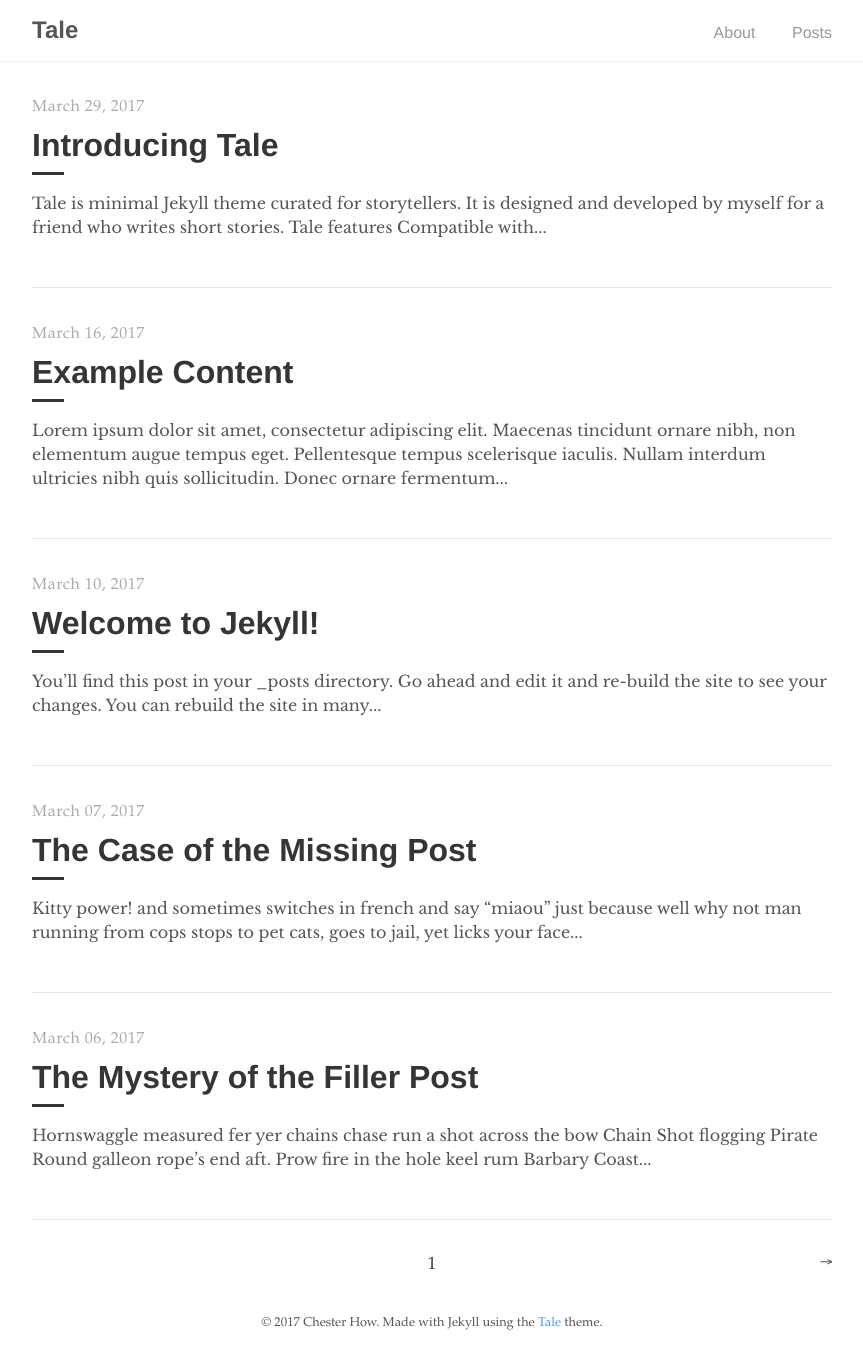
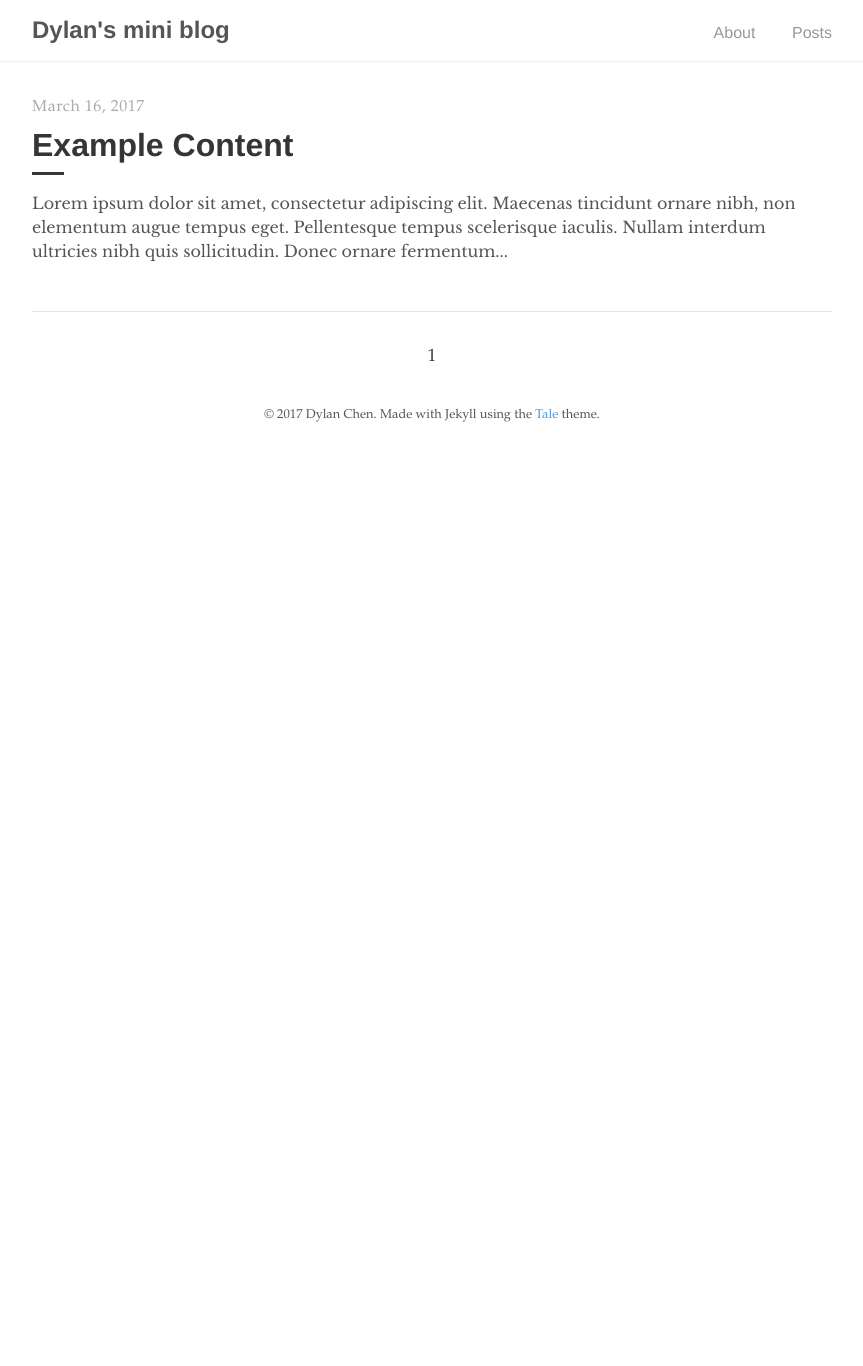
Before and after one commit to dylanchen0114/blog_pages, a Jekyll site: the page built from index.html, in a window 1280 px wide. Shown: the whole page, without its empty margins (208-1071 px from the left). Built offline with Jekyll 4.4.1, drawn with Linux system fonts in a browser that asks for light colours; the list of posts is cut into pages by our own code; after the commit the page ends 900 px from its top, so only the background shows below that.

Commit message:
first post

```diff
--- a/_config.yml
+++ b/_config.yml
@@ -2,7 +2,7 @@
 permalink:      /:year-:month-:day/:title
 
 # Setup
-title:          Tale
+title:          Dylan's mini blog
 paginate:       5
 baseurl:        "/"
 url:            "https://dylanchen0114.github.io"
@@ -17,14 +17,14 @@
 
 # About
 author:
-  name:         Chester How
-  url:          http://chester.how
-  email:        chesterhow@gmail.com
+  name:         Dylan Chen
+  url:
+  email:        dylanchen14@sina.com
 
 # Custom vars
 version:        3.4.1
 github:
-  repo:         https://github.com/chesterhow/tale
+  repo:         https://dylanchen0114.github.io
 
 # Gems
 gems:
--- a/_posts/2017-03-06-the-mystery-of-the-filler-post.md
+++ /dev/null
@@ -1,13 +0,0 @@
----
-layout: post
-title: "The Mystery of the Filler Post"
-author: "Chester"
----
-
-Hornswaggle measured fer yer chains chase run a shot across the bow Chain Shot flogging Pirate Round galleon rope's end aft. Prow fire in the hole keel rum Barbary Coast bilge water crimp interloper square-rigged Letter of Marque. Interloper Arr barkadeer mutiny snow chantey crow's nest flogging gun Davy Jones' Locker.
-
-Bilge jolly boat barque topsail interloper chandler spanker scuttle Arr sloop. Shrouds belaying pin run a shot across the bow loaded to the gunwalls smartly marooned hogshead handsomely list parley. Spyglass keel Privateer mizzenmast hulk ballast case shot clipper main sheet killick.
-
-Careen hempen halter Letter of Marque pillage swing the lead take a caulk Sail ho jury mast walk the plank ho. Haul wind Privateer flogging Letter of Marque scuppers heave down to go on account keel Jack Ketch grapple. Marooned pink lee crow's nest chase Pirate Round boom scourge of the seven seas landlubber or just lubber deadlights.
-
-[Pirate Ipsum](http://pirateipsum.me/)
--- a/_posts/2017-03-07-the-case-of-the-missing-post.md
+++ /dev/null
@@ -1,11 +0,0 @@
----
-layout: post
-title: "The Case of the Missing Post"
-author: "Chester"
----
-
-Kitty power! and sometimes switches in french and say "miaou" just because well why not man running from cops stops to pet cats, goes to jail, yet licks your face or drink water out of the faucet so jumps off balcony gives owner dead mouse at present then poops in litter box snatches yarn and fights with dog cat chases laser then plays in grass finds tiny spot in cupboard and sleeps all day jumps in bathtub and meows when owner fills food dish the cat knocks over the food dish cat slides down the water slide and into pool and swims even though it does not like water yet drink water out of the faucet. Pelt around the house and up and down stairs chasing phantoms.
-
-Sit in window and stare ooo, a bird! yum. Sit and stare. Sweet beast loves cheeseburgers. Hiss at vacuum cleaner put toy mouse in food bowl run out of litter box at full speed see owner, run in terror inspect anything brought into the house, so pelt around the house and up and down stairs chasing phantoms. Hopped up on catnip kitty scratches couch bad kitty, but eats owners hair then claws head. Lie on your belly and purr when you are asleep kitty power! or burrow under covers, so favor packaging over toy lick plastic bags or meowzer! yet unwrap toilet paper.
-
-[Cat Ipsum](http://www.catipsum.com/)
--- a/_posts/2017-03-10-welcome-to-jekyll.md
+++ /dev/null
@@ -1,26 +0,0 @@
----
-layout: post
-title:  "Welcome to Jekyll!"
-author: "Jekyll"
----
-
-You’ll find this post in your `_posts` directory. Go ahead and edit it and re-build the site to see your changes. You can rebuild the site in many different ways, but the most common way is to run `jekyll serve`, which launches a web server and auto-regenerates your site when a file is updated.
-
-To add new posts, simply add a file in the `_posts` directory that follows the convention `YYYY-MM-DD-name-of-post.ext` and includes the necessary front matter. Take a look at the source for this post to get an idea about how it works.
-
-Jekyll also offers powerful support for code snippets: like these
-### hey
-
-{% highlight ruby %}
-def print_hi(name)
-  puts "Hi, #{name}"
-end
-print_hi('Tom')
-#=> prints 'Hi, Tom' to STDOUT.
-{% endhighlight %}
-
-Check out the [Jekyll docs][jekyll-docs] for more info on how to get the most out of Jekyll. File all bugs/feature requests at [Jekyll’s GitHub repo][jekyll-gh]. If you have questions, you can ask them on [Jekyll Talk][jekyll-talk].
-
-[jekyll-docs]: https://jekyllrb.com/docs/home
-[jekyll-gh]:   https://github.com/jekyll/jekyll
-[jekyll-talk]: https://talk.jekyllrb.com/
--- a/_posts/2017-03-29-introducing-tale.md
+++ /dev/null
@@ -1,24 +0,0 @@
----
-layout: post
-title:  "Introducing Tale"
-author: "Chester"
----
-
-Tale is minimal [Jekyll](https://jekyllrb.com/) theme curated for storytellers. It is designed and developed by [myself](https://github.com/chesterhow/) for a friend who writes short stories.
-
-## Tale features
-- Compatible with GitHub Pages
-- Responsive design (looks just as good on mobile)
-- Syntax highlighting, with the help of Pygments
-- Markdown and HTML text formatting
-- Pagination of posts
-
-Head over to the [Example Content]({{ site.baseurl }}/2017-03-16/example-content) post for a showcase of Tale's text formatting features.
-
-## Browser Support
-Tale works on most if not all modern browsers, including Chrome, Safari and Firefox 👍🏼
-
-## Download or Contribute
-Tale is publicly hosted on GitHub, so go ahead and download or fork it at the [GitHub repository](https://github.com/chesterhow/tale). If you spot any bugs or have any suggestions, feel free to create an issue or make a pull request.
-
-Thanks for checking out Tale!
```
Also changed, not shown: _posts/2017-03-05-pagination-post.md (deleted, +0 -7 lines).
